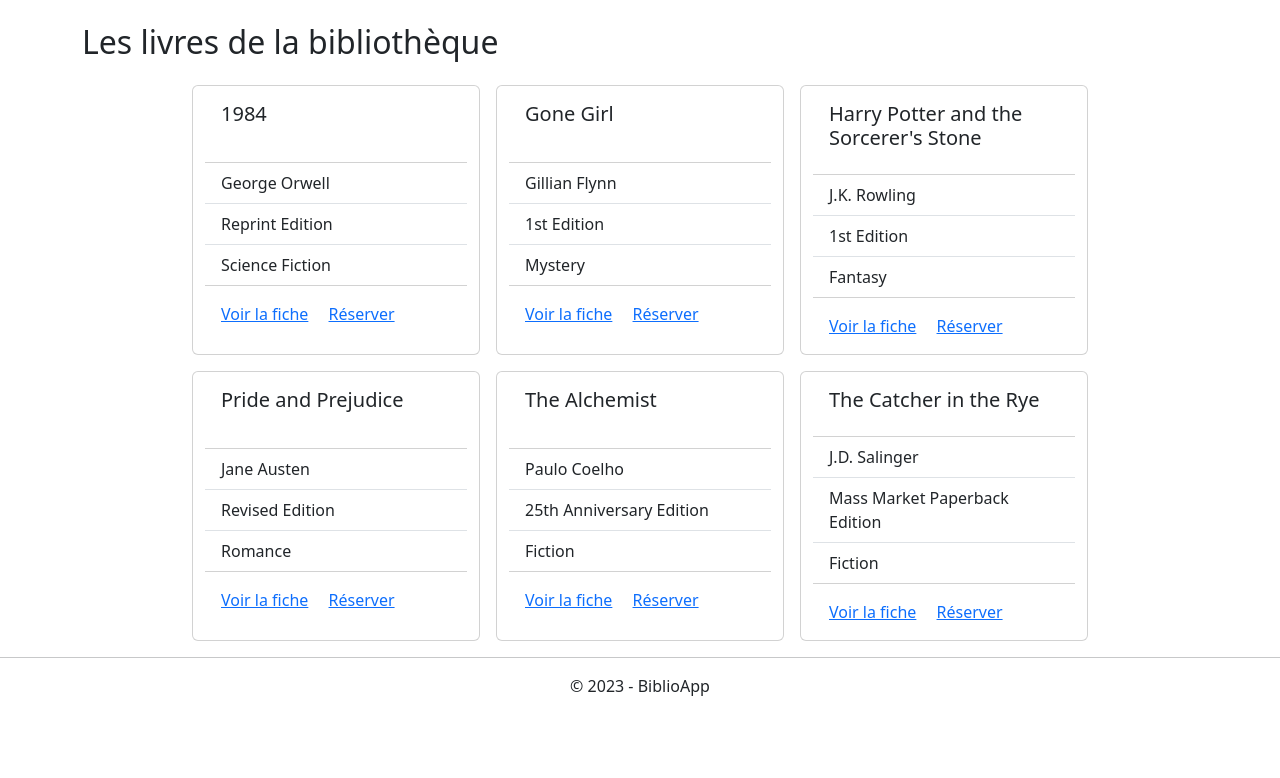
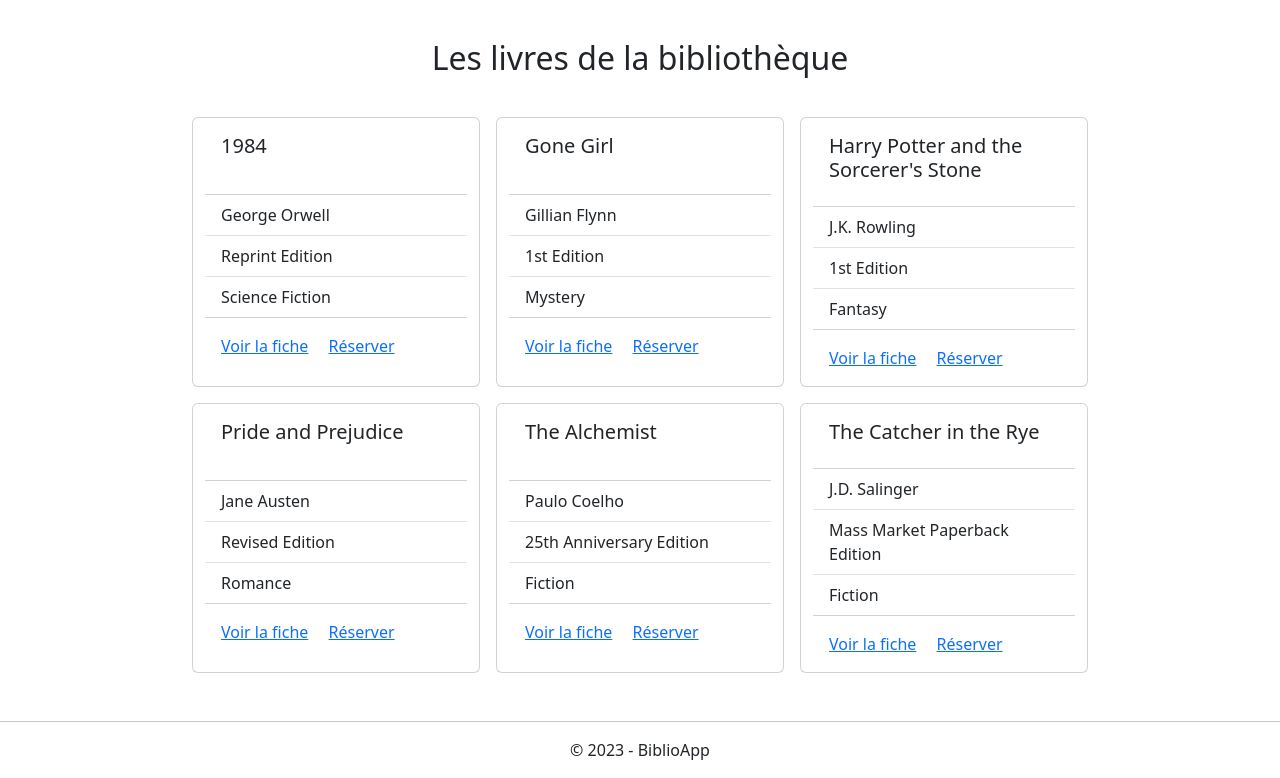
Before and after one commit to Jensone/CDA-BiblioApp, a PHP site: page / in a window 1280 px wide. Shown: the part 391-1169 px from the top of the page. Before the commit the page ends 1087 px from the top, so only its background shows below. Run offline with PHP 8.4, Linux system fonts and the light colour scheme; data comes from the database, SQL or seed files in the repository.

Commit message:
🎨 style(css): add background image to body to improve design 🚀 feat(index.php): add background image to main section to improve design 🚀 feat(index.php): add margin bottom to books section to improve design 🚀 feat(index.php): add padding top and bottom to books section title to improve design 🚀 feat(_footer.php): add margin bottom to footer to improve design

```diff
--- a/assets/css/style.css
+++ b/assets/css/style.css
@@ -0,0 +1,4 @@
+.bg-svg {
+    background: url('../img/bg.svg') no-repeat center center fixed;
+    background-size: cover;
+}
--- a/index.php
+++ b/index.php
@@ -20,7 +20,7 @@ include_once './templates/_header.php';
 
 <!--Contenu de la page -->
 
-<div class="p-5 text-center bg-body-tertiary rounded-3 m-4">
+<div class="p-5 text-center bg-body-tertiary rounded-3 m-4 bg-svg">
     <h1 class="text-body-emphasis">BiblioApp</h1>
     <p class="col-lg-8 mx-auto fs-5 text-muted">
         L'application de gestion de bibliothèque
@@ -35,8 +35,8 @@ include_once './templates/_header.php';
     </div>
 </div>
 
-<div id="books" class="row gap-3 d-flex justify-content-center">
-    <h2>Les livres de la bibliothèque</h2>
+<div id="books" class="row gap-3 d-flex justify-content-center mb-5">
+    <h2 class="text-center pt-3 pb-3">Les livres de la bibliothèque</h2>
     <?php include_once './templates/_books.php'; ?>
 </div>
 
--- a/templates/_footer.php
+++ b/templates/_footer.php
@@ -1,6 +1,6 @@
     </main>
     <hr>
-    <footer class="text-center">
+    <footer class="text-center mb-3">
         &copy; 2023 - BiblioApp
     </footer>
     <script src="https://cdn.jsdelivr.net/npm/bootstrap@5.3.0-alpha3/dist/js/bootstrap.bundle.min.js" integrity="sha384-ENjdO4Dr2bkBIFxQpeoTz1HIcje39Wm4jDKdf19U8gI4ddQ3GYNS7NTKfAdVQSZe" crossorigin="anonymous"></script>
```
